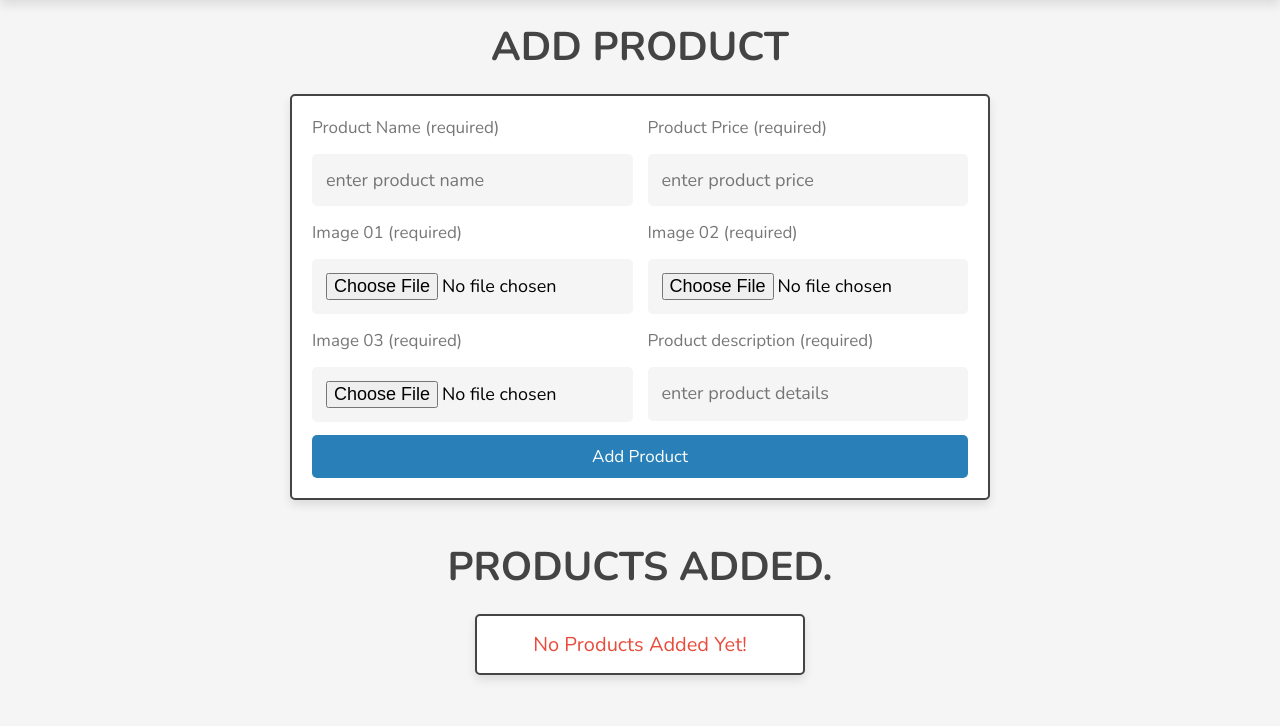
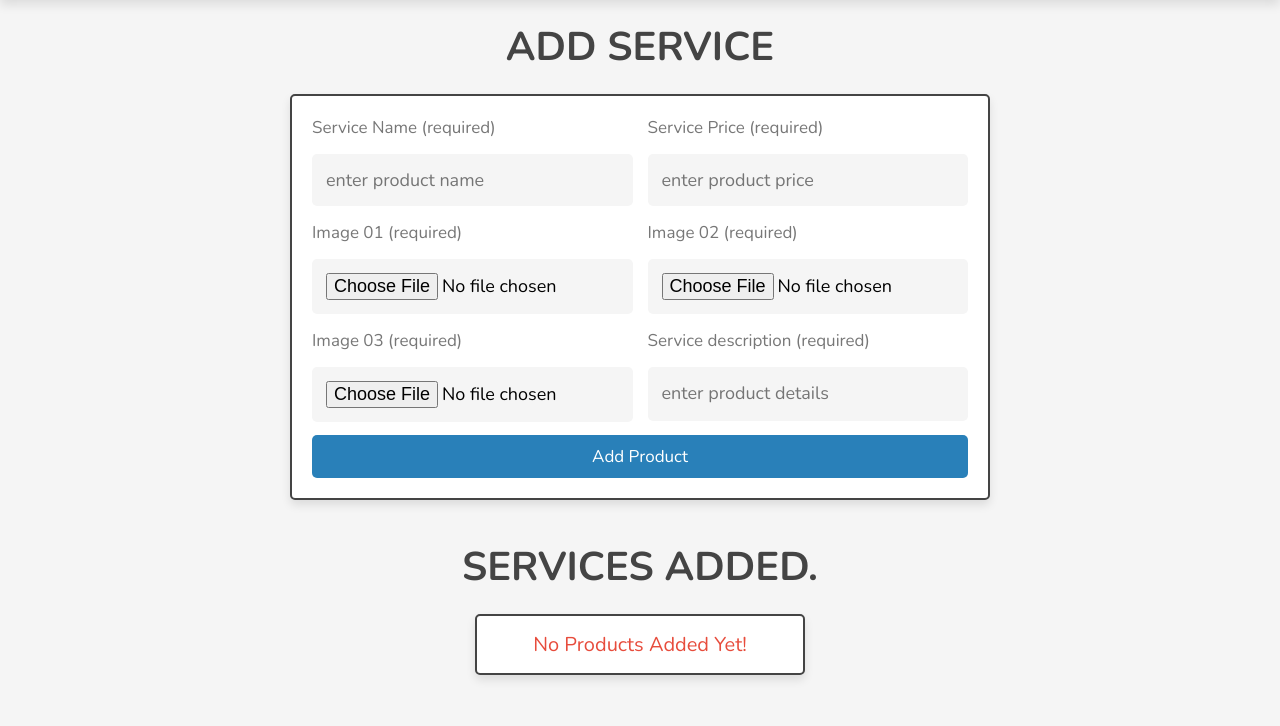
Before and after one commit to Shanth05/beauty_parlour, a PHP site: page /admin/products.php in a window 1280 px wide. Shown: the part 74-800 px from the top of the page. Run offline with PHP 8.4, Linux system fonts and the light colour scheme; a user stored in the database is signed in; data comes from the database, SQL or seed files in the repository; data that the repository does not hold is empty; some libraries are stand-ins or nearby versions.

Commit message:
Update products.php

```diff
--- a/admin/products.php
+++ b/admin/products.php
@@ -90,7 +90,7 @@ if(isset($_GET['delete'])){
    <meta charset="UTF-8">
    <meta http-equiv="X-UA-Compatible" content="IE=edge">
    <meta name="viewport" content="width=device-width, initial-scale=1.0">
-   <title>Products</title>
+   <title>Services</title>
 
    <link rel="stylesheet" href="https://cdnjs.cloudflare.com/ajax/libs/font-awesome/6.1.1/css/all.min.css">
 
@@ -103,16 +103,16 @@ if(isset($_GET['delete'])){
 
 <section class="add-products">
 
-   <h1 class="heading">Add Product</h1>
+   <h1 class="heading">Add Service</h1>
 
    <form action="" method="post" enctype="multipart/form-data">
       <div class="flex">
          <div class="inputBox">
-            <span>Product Name (required)</span>
+            <span>Service Name (required)</span>
             <input type="text" class="box" required maxlength="100" placeholder="enter product name" name="name">
          </div>
          <div class="inputBox">
-            <span>Product Price (required)</span>
+            <span>Service Price (required)</span>
             <input type="number" min="0" class="box" required max="9999999999" placeholder="enter product price" onkeypress="if(this.value.length == 10) return false;" name="price">
          </div>
         <div class="inputBox">
@@ -128,7 +128,7 @@ if(isset($_GET['delete'])){
             <input type="file" name="image_03" accept="image/jpg, image/jpeg, image/png, image/webp" class="box" required>
         </div>
          <div class="inputBox">
-            <span>Product description (required)</span>
+            <span>Service description (required)</span>
             <textarea name="details" placeholder="enter product details" class="box" required maxlength="500" cols="30" rows="10"></textarea>
          </div>
       </div>
@@ -140,7 +140,7 @@ if(isset($_GET['delete'])){
 
 <section class="show-products">
 
-   <h1 class="heading">Products Added.</h1>
+   <h1 class="heading">Services Added.</h1>
 
    <div class="box-container">
 
```
